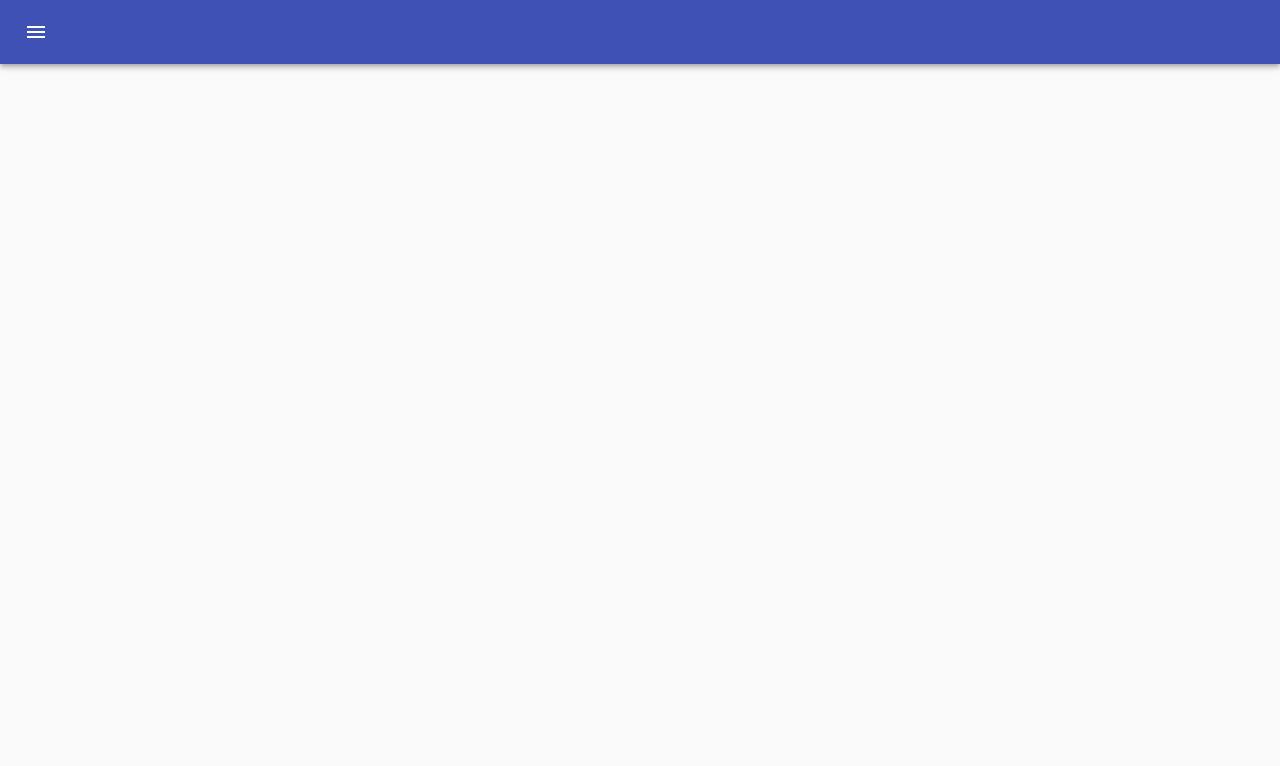
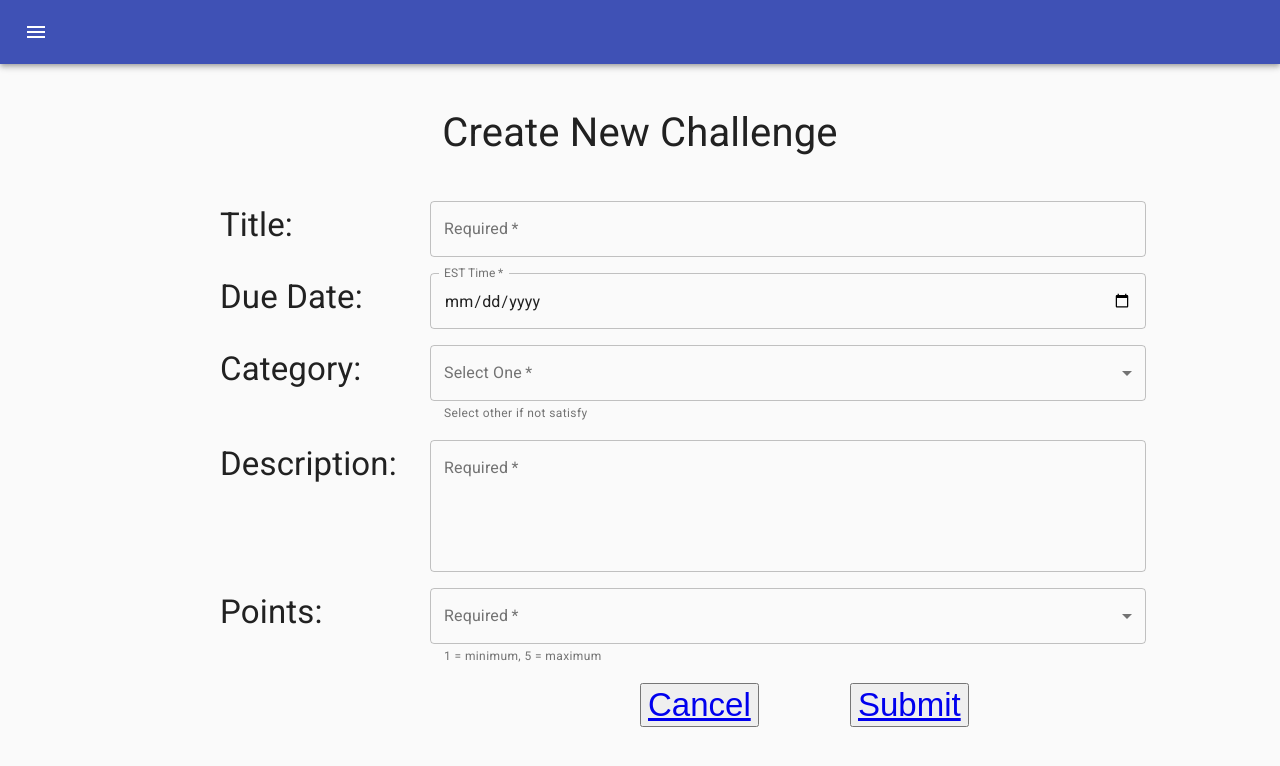
Before and after one commit to SparkDevTeams/Web_Dev_Frontend_S2020, a React (Create React App) app: page /createChallenge in a window 1280 px wide. Shown: the top 766 px of the page. Built offline with nearby package versions, Linux system fonts and the light colour scheme.

Commit message:
Updated Create Challenge Page

```diff
--- a/package.json
+++ b/package.json
@@ -3,11 +3,14 @@
   "version": "0.1.0",
   "private": true,
   "dependencies": {
+    "@date-io/date-fns": "^2.4.0",
     "@material-ui/core": "^4.9.2",
     "@material-ui/icons": "^4.9.1",
     "@testing-library/jest-dom": "^4.2.4",
     "@testing-library/react": "^9.3.2",
     "@testing-library/user-event": "^7.1.2",
+    "date-fns": "^2.10.0",
+    "material-ui": "^0.20.2",
     "react": "^16.12.0",
     "react-dom": "^16.12.0",
     "react-router-dom": "^5.1.2",
--- /dev/null
+++ b/src/pages/CreateChallenge.jsx
@@ -0,0 +1,199 @@
+import React, {useState} from "react";
+import TextField from "@material-ui/core/TextField";
+import Grid from '@material-ui/core/Grid';
+import Menuitem from '@material-ui/core/MenuItem'
+import { NavLink } from 'react-router-dom';
+import styled from "styled-components";
+
+
+const ParentContainer = styled.div`
+  .root {
+    display: grid;
+    flex-wrap: wrap;
+    padding: 0 200px;
+    margin: 20px;
+  }
+
+  .textField {
+    width: 400px,
+    margin-left: 200px.
+  }
+
+  .MuiGrid-item {
+    padding-bottom: 1rem;
+  }
+`
+  const categories = [
+    {
+      value: '1',
+      label: 'Sport',
+    },
+    {
+      value: '2',
+      label: 'Study',
+    },
+    {
+      value: '3',
+      label: 'Adventure',
+    },
+    {
+      value: '4',
+      label: 'Other',
+    },
+  ]
+
+  const points = [
+    {
+      value: '1',
+      label: '1',
+    },
+    {
+      value: '2',
+      label: '2',
+    },
+    {
+      value: '3',
+      label: '3',
+    },
+    {
+      value: '4',
+      label: '4',
+    },
+    {
+      value: '5',
+      label: '5',
+    },
+  ]
+
+
+export default function CenteredGrid() {
+  const [category,setCategory] = useState("");  //Or React.useState();
+  const [point,setPoint] = useState("");
+
+  const handleCategoryChange = event => {
+    setCategory(event.target.value);
+  }
+
+  const handlePointChange = event => {
+    setPoint(event.target.value);
+  }
+
+  return (
+    <ParentContainer >
+      <p style={{ textAlign: "center" , fontSize: "40px" }}>Create New Challenge</p>
+
+      <div className="root">
+        <body>
+          <Grid container>
+            <Grid item xs={3}>
+  <span vertical-align= "middle"  style={{fontSize: "33px"}}>Title: </span>
+            </Grid>
+            <Grid item xs={9}>
+              <TextField
+                  required
+                  id="filled-required"
+                  label="Required"
+                  defaultValue=""
+                  style={{ width: 716 }}
+                  variant="outlined"
+                />
+            </Grid>
+            <Grid item xs={3}>
+  <span vertical-align= "middle"  style={{fontSize: "33px"}}>Due Date: </span>
+            </Grid>
+            <Grid item xs={9}>
+            <TextField
+              required
+              id="date"
+              label="EST Time"
+              type="date"
+              defaultValue=""
+              style={{ width: 716 }}
+              variant="outlined"
+              InputLabelProps={{
+                shrink: true,
+              }}
+            />
+            </Grid>
+            <Grid item xs={3}>
+  <span vertical-align= "middle"  style={{fontSize: "33px"}}>Category: </span>
+            </Grid>
+            <Grid item xs={9}>
+              <TextField
+                  required
+                  id="filled-required"
+                  select
+                  label="Select One"
+                  value={category}
+                  onChange={handleCategoryChange}
+                  helperText="Select other if not satisfy"
+                  style={{ width: 716 }}
+                  variant="outlined"
+                >
+                  {categories.map(option => (
+                    <Menuitem key = {option.value} value={option.value}>
+                      {option.label}
+                    </Menuitem>
+                  ))}
+                </TextField>
+            </Grid>
+            <Grid item xs={3}>
+  <span vertical-align= "middle"  style={{fontSize: "33px"}}>Description: </span>
+            </Grid>
+            <Grid item xs={9}>
+              <TextField
+                  required
+                  id="filled-required"
+                  label="Required"
+                  defaultValue=""
+                  style={{ width: 716 }}
+                  variant="outlined"
+                  rows="5"
+                  multiline
+                />
+            </Grid>
+            <Grid item xs={3}>
+  <span vertical-align= "middle"  style={{fontSize: "33px"}}>Points: </span>
+            </Grid>
+            <Grid item xs={9}>
+              <TextField
+                  required
+                  id="filled-required"
+                  label="Required"
+                  defaultValue=""
+                  style={{ width: 716 }}
+                  variant="outlined"
+                  id="filled-required"
+                  select
+                  value={point}
+                  onChange={handlePointChange}
+                  helperText="1 = minimum, 5 = maximum"
+                >
+                  {points.map(option => (
+                    <Menuitem key = {option.value} value={option.value}>
+                      {option.label}
+                    </Menuitem>
+                  ))}
+                </TextField>
+            </Grid>
+            <Grid item xs={6}></Grid>
+            <Grid item xs={3}>
+            <button  variant="contained" color="primary" style={{fontSize: "33px"}}>
+            <NavLink to="/home">
+                Cancel
+              </NavLink>
+            </button>
+            </Grid>
+            <Grid item xs={3}>
+              <button variant="contained" color="primary" style={{fontSize: "33px"}}>
+              <NavLink to="/home">
+                Submit
+              </NavLink>
+              </button>
+            </Grid>
+          </Grid>
+        </body>
+      </div>
+    </ParentContainer>
+  );
+}
--- a/src/routes/allRoutes.js
+++ b/src/routes/allRoutes.js
@@ -4,6 +4,7 @@ import LoginIcon from '@material-ui/icons/ExitToApp';
 import PlayCircleFilledIcon from '@material-ui/icons/PlayCircleFilled';
 import PhotoLibraryIcon from '@material-ui/icons/PhotoLibrary';
 import Home from '../pages/Home';
+import CreateChallenge from '../pages/CreateChallenge'
 /**
  * The Public Routes
  * These routes are being used for the drawer but one could create another array
@@ -43,6 +44,6 @@ export const publicRoutes = [
         path: '/createChallenge',
         name: 'Create Challenge',
         icon: InfoIcon,
-        component: null
+        component: CreateChallenge,
     }
 ]
```
Also changed, not shown: 1 other file (tests, documents, lock files or other folders).
